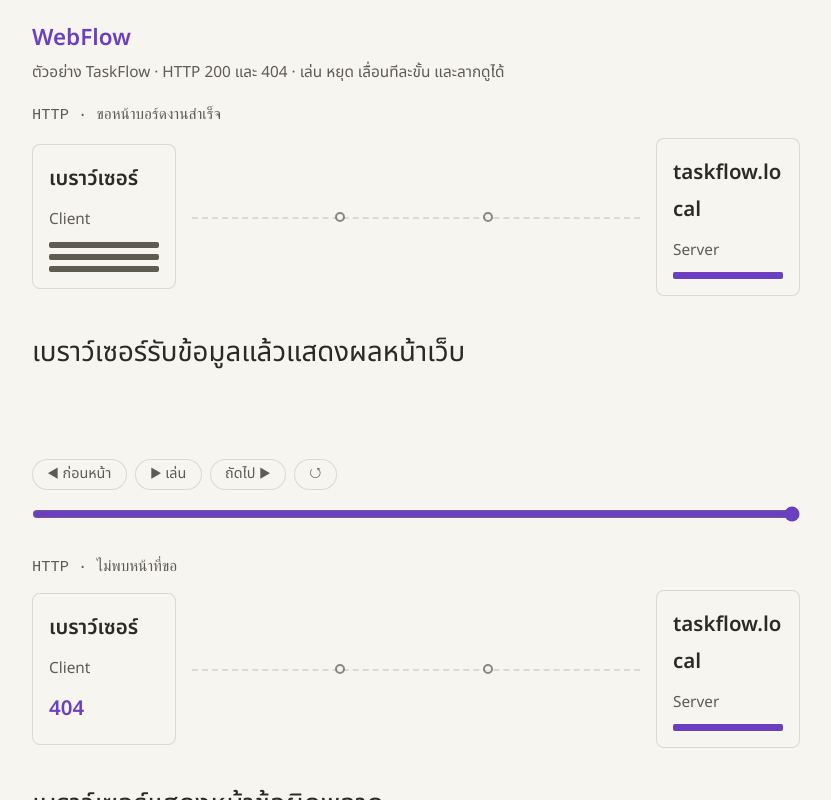
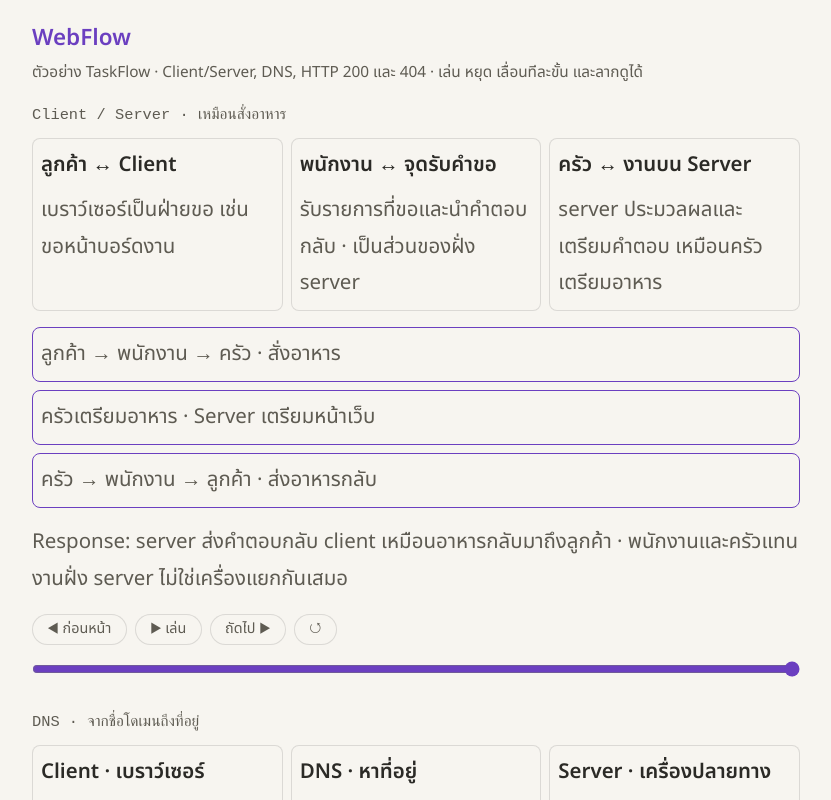
Before and after one commit to ArrayaWongsaita/dn_ai_in, a React (Vite) app: page /dev/animations in a window 1280 px wide. Shown: the part 2140-2940 px from the top of the page, without its empty margins (224-1055 px from the left). Built offline with nearby package versions, Linux system fonts and the light colour scheme.

Commit message:
feat: explain client server and DNS (ticket 04)

```diff
--- a/src/content/chapters/web-basics/slides.ts
+++ b/src/content/chapters/web-basics/slides.ts
@@ -11,6 +11,19 @@ const slides: SlideData[] = [
     type: 'statement',
     title: 'สิ่งที่คุณเปิดทุกวันทำงานอย่างไร',
     sub: 'เมื่อเปิดเว็บ เบราว์เซอร์เป็น client ที่ส่ง request (คำขอ) ไปยัง server แล้วรับ response (คำตอบ) กลับมา\nลองดูตัวอย่าง TaskFlow: ขอหน้าบอร์ดงาน แล้ว server ตอบอะไร',
+  },
+  {
+    type: 'webflow',
+    scene: 'client-server',
+    title: 'Client / Server · เหมือนสั่งอาหาร',
+    sub: 'ลูกค้าเป็นฝ่ายขอ พนักงานรับคำขอ ครัวเตรียมอาหาร แล้วส่งกลับมา\nบนเว็บ: client ส่ง request → server เตรียม response → ส่งกลับ client',
+  },
+  {
+    type: 'webflow',
+    scene: 'dns',
+    title: 'DNS · รู้ที่อยู่ก่อนขอหน้าเว็บ',
+    sub: 'URL มีชื่อโดเมนและเส้นทางหน้าเว็บ · DNS ช่วยหาที่อยู่ IP จากชื่อโดเมน\nตัวอย่างสมมติ: เลื่อนดูการหาที่อยู่ก่อนส่ง HTTP request',
+    src: 'MDN · How browsers work · https://developer.mozilla.org/en-US/docs/Web/Performance/Guides/How_browsers_work#dns_lookup',
   },
   {
     type: 'webflow',
--- a/src/dev/DevAnimations.tsx
+++ b/src/dev/DevAnimations.tsx
@@ -30,7 +30,7 @@ export default function DevAnimations() {
           </Demo>
         </SeenContext>
       </Section>
-      <Section title="WebFlow" note="ตัวอย่าง TaskFlow · HTTP 200 และ 404 · เล่น หยุด เลื่อนทีละขั้น และลากดูได้">
+      <Section title="WebFlow" note="ตัวอย่าง TaskFlow · Client/Server, DNS, HTTP 200 และ 404 · เล่น หยุด เลื่อนทีละขั้น และลากดูได้">
         <SeenContext value={true}>
           {Object.entries(webFlowScenes).map(([sceneId, scene]) => (
             <Demo key={sceneId} name={scene.title}>
--- /dev/null
+++ b/src/shared/animation/webflow/client-server.ts
@@ -0,0 +1,18 @@
+import { revealSteps } from './reveal'
+import type { WebFlowDiagramDefinition } from './types'
+
+export const clientServer: WebFlowDiagramDefinition = {
+  kind: 'diagram',
+  title: 'Client / Server · เหมือนสั่งอาหาร',
+  nodes: [
+    { label: 'ลูกค้า ↔ Client', note: 'เบราว์เซอร์เป็นฝ่ายขอ เช่น ขอหน้าบอร์ดงาน' },
+    { label: 'พนักงาน ↔ จุดรับคำขอ', note: 'รับรายการที่ขอและนำคำตอบกลับ · เป็นส่วนของฝั่ง server' },
+    { label: 'ครัว ↔ งานบน Server', note: 'server ประมวลผลและเตรียมคำตอบ เหมือนครัวเตรียมอาหาร' },
+  ],
+  steps: [
+    { text: 'ลูกค้า → พนักงาน → ครัว · สั่งอาหาร', caption: 'Request: client ส่งคำขอไปยัง server เหมือนลูกค้าสั่งอาหารผ่านพนักงาน' },
+    { text: 'ครัวเตรียมอาหาร · Server เตรียมหน้าเว็บ', caption: 'Server รับคำขอและเตรียม response เช่น HTML ของหน้าบอร์ดงาน' },
+    { text: 'ครัว → พนักงาน → ลูกค้า · ส่งอาหารกลับ', caption: 'Response: server ส่งคำตอบกลับ client เหมือนอาหารกลับมาถึงลูกค้า · พนักงานและครัวแทนงานฝั่ง server ไม่ใช่เครื่องแยกกันเสมอ' },
+  ],
+  build: (tl) => revealSteps(tl, 3),
+}
--- /dev/null
+++ b/src/shared/animation/webflow/dns.ts
@@ -0,0 +1,19 @@
+import { webFlowExample as example } from './example'
+import { revealSteps } from './reveal'
+import type { WebFlowDiagramDefinition } from './types'
+
+export const dns: WebFlowDiagramDefinition = {
+  kind: 'diagram',
+  title: 'DNS · จากชื่อโดเมนถึงที่อยู่',
+  nodes: [
+    { label: 'Client · เบราว์เซอร์', note: `เปิด https://${example.domain}${example.path}` },
+    { label: 'DNS · หาที่อยู่', note: 'จับคู่ชื่อโดเมนกับที่อยู่ IP ของ server' },
+    { label: 'Server · เครื่องปลายทาง', note: `IP ตัวอย่าง: ${example.address}` },
+  ],
+  steps: [
+    { text: `Client → DNS · ${example.domain} อยู่ที่ไหน?`, caption: 'ก่อนขอหน้าเว็บ ต้องรู้ที่อยู่ของ server จากชื่อโดเมน · ภาพนี้แสดงกรณีต้องถาม DNS' },
+    { text: `DNS → Client · ${example.domain} → ${example.address}`, caption: 'DNS คืนที่อยู่ IP ให้ client · ชื่อโดเมนและ IP ในภาพเป็นตัวอย่างสมมติ หากมีที่อยู่ในแคชแล้วอาจใช้ค่านั้นได้' },
+    { text: `Client → Server (${example.address}) · GET ${example.path}`, caption: 'เมื่อรู้ที่อยู่และเชื่อมต่อกับ server แล้ว client จึงส่ง HTTP request เพื่อขอหน้าเว็บ · DNS หาที่อยู่ ไม่ได้ส่งหน้าเว็บกลับมา' },
+  ],
+  build: (tl) => revealSteps(tl, 3),
+}
--- /dev/null
+++ b/src/shared/animation/webflow/example.ts
@@ -0,0 +1,2 @@
+/** Fictional domain and documentation IP; no real DNS request is made. */
+export const webFlowExample = { domain: 'taskflow.example', address: '192.0.2.10', path: '/board' } as const
--- a/src/shared/animation/webflow/index.ts
+++ b/src/shared/animation/webflow/index.ts
@@ -1,3 +1,6 @@
+import { clientServer } from './client-server'
+import { dns } from './dns'
+import type { WebFlowDiagramDefinition } from './types'
 import type { HttpExchangeData } from '@/shared/types/animation'
 import type { WebFlowSceneId } from '@/shared/types/slide'
 
@@ -9,6 +12,8 @@ export interface WebFlowHttpSceneDefinition {
 
 /** HTTP scenes delegate playback and captions to HttpExchange. */
 export const webFlowScenes = {
+  'client-server': clientServer,
+  dns,
   'http-200': {
     kind: 'http', title: 'HTTP · ขอหน้าบอร์ดงานสำเร็จ',
     http: { method: 'GET', path: '/board', status: 200, statusText: 'OK', host: 'taskflow.local' },
@@ -17,4 +22,4 @@ export const webFlowScenes = {
     kind: 'http', title: 'HTTP · ไม่พบหน้าที่ขอ',
     http: { method: 'GET', path: '/missing', status: 404, statusText: 'Not Found', host: 'taskflow.local' },
   },
-} satisfies Record<WebFlowSceneId, WebFlowHttpSceneDefinition>
+} satisfies Record<WebFlowSceneId, WebFlowHttpSceneDefinition | WebFlowDiagramDefinition>
--- /dev/null
+++ b/src/shared/animation/webflow/reveal.ts
@@ -0,0 +1,11 @@
+import { dur, ease } from '../motion'
+
+/** Labels stop after each reveal, so a manual next step includes its full message. */
+export function revealSteps(tl: gsap.core.Timeline, count: number) {
+  tl.addLabel('roles')
+  for (let i = 0; i < count; i++) {
+    tl.fromTo(`[data-el="message-${i}"]`, { opacity: 0, xPercent: -5 }, {
+      opacity: 1, xPercent: 0, duration: dur.base, ease: ease.out,
+    }).addLabel(`step-${i}`)
+  }
+}
--- /dev/null
+++ b/src/shared/animation/webflow/types.ts
@@ -0,0 +1,7 @@
+export interface WebFlowDiagramDefinition {
+  kind: 'diagram'
+  title: string
+  nodes: { label: string; note: string }[]
+  steps: { text: string; caption: string }[]
+  build: (tl: gsap.core.Timeline) => void
+}
--- a/src/shared/components/organisms/WebFlow.tsx
+++ b/src/shared/components/organisms/WebFlow.tsx
@@ -1,11 +1,13 @@
 import { webFlowScenes } from '@/shared/animation/webflow'
 import type { WebFlowHttpData, WebFlowSceneId } from '@/shared/types/slide'
+import { WebFlowDiagram } from './WebFlowDiagram'
 import { HttpExchange } from './HttpExchange'
 import s from './WebFlow.module.css'
 
 /** Registered HTTP scenes reuse HttpExchange's timeline, captions and controls. */
 export function WebFlow({ sceneId, http }: { sceneId: WebFlowSceneId; http?: WebFlowHttpData }) {
   const scene = webFlowScenes[sceneId]
+  if (scene.kind === 'diagram') return <WebFlowDiagram scene={scene} />
   const status = http?.status ?? scene.http.status
   const statusText = status === 200 ? 'OK' : status === 404 ? 'Not Found' : ''
   return (
--- /dev/null
+++ b/src/shared/components/organisms/WebFlowDiagram.module.css
@@ -0,0 +1,3 @@
+.nodes { display: flex; flex-wrap: wrap; gap: var(--gap-sm); }
+.node { flex: 1; min-width: 0; padding: var(--gap-sm); border: 1px solid var(--line); border-radius: var(--radius); background: var(--bg); overflow-wrap: anywhere; }
+.message { padding: var(--gap-sm); border: 1px solid var(--accent); border-radius: var(--radius); color: var(--fg); overflow-wrap: anywhere; }
--- /dev/null
+++ b/src/shared/components/organisms/WebFlowDiagram.tsx
@@ -0,0 +1,38 @@
+import { Stack, Text } from '@/shared/components/atoms'
+import { TimelineControls } from '@/shared/components/molecules'
+import { useTimeline } from '@/shared/hooks'
+import type { WebFlowDiagramDefinition } from '@/shared/animation/webflow/types'
+import s from './WebFlowDiagram.module.css'
+
+/** A textual route and role diagram; captions follow the same labels as manual controls. */
+export function WebFlowDiagram({ scene }: { scene: WebFlowDiagramDefinition }) {
+  const [scope, tl] = useTimeline(scene.build)
+  const caption = tl.step === 0 ? 'ดูบทบาททั้งสาม แล้วกดถัดไปเพื่อดูเส้นทางทีละขั้น' : scene.steps[tl.step - 1].caption
+  return (
+    <Stack gap="md">
+      <div ref={scope}>
+        <Stack gap="md">
+          <section className={s.nodes} aria-label={scene.title}>
+            {scene.nodes.map((node) => (
+              <div className={s.node} key={node.label}>
+                <Stack gap="sm"><strong>{node.label}</strong><Text variant="muted">{node.note}</Text></Stack>
+              </div>
+            ))}
+          </section>
+          <Stack gap="sm">
+            {scene.steps.map((step, i) => (
+              <div className={s.message} data-el={`message-${i}`} key={step.text}>
+                <Text variant="muted">{step.text}</Text>
+              </div>
+            ))}
+          </Stack>
+        </Stack>
+      </div>
+      <div aria-live="polite"><Text variant="muted">{caption}</Text></div>
+      <TimelineControls playing={tl.playing} progress={tl.progress}
+        canPrev={tl.step > 0} canNext={tl.step < tl.stepCount - 1}
+        onToggle={tl.toggle} onRestart={tl.restart}
+        onPrev={() => tl.goToStep(tl.step - 1)} onNext={() => tl.goToStep(tl.step + 1)} onSeek={tl.seek} />
+    </Stack>
+  )
+}
--- a/src/shared/types/slide.ts
+++ b/src/shared/types/slide.ts
@@ -24,7 +24,7 @@ export type LlmFlowSceneId = 'overview' | 'tokenize' | 'predict' | 'loop' | 'con
 export interface LlmFlowData { type: 'llmflow'; scene: LlmFlowSceneId; title: string; sub?: string }
 
 /** HTTP scenes share the existing request/response diagram. */
-export type WebFlowSceneId = 'http-200' | 'http-404'
+export type WebFlowSceneId = 'client-server' | 'dns' | 'http-200' | 'http-404'
 export interface WebFlowHttpData {
   method?: string
   path?: string
```
Also changed, not shown: 1 other file (tests, documents, lock files or other folders).
